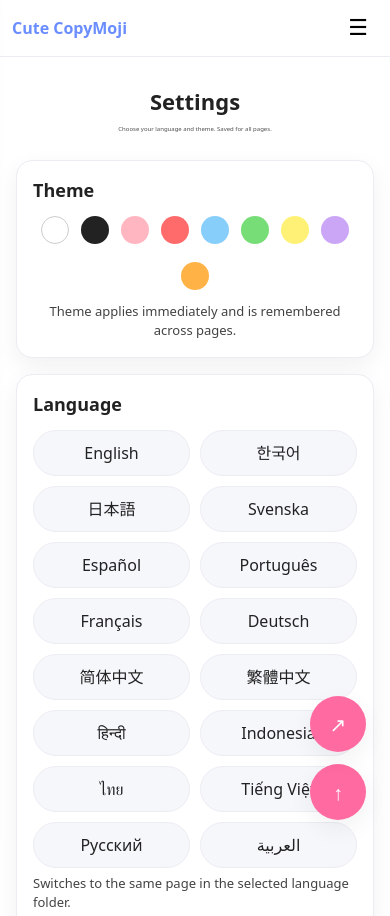
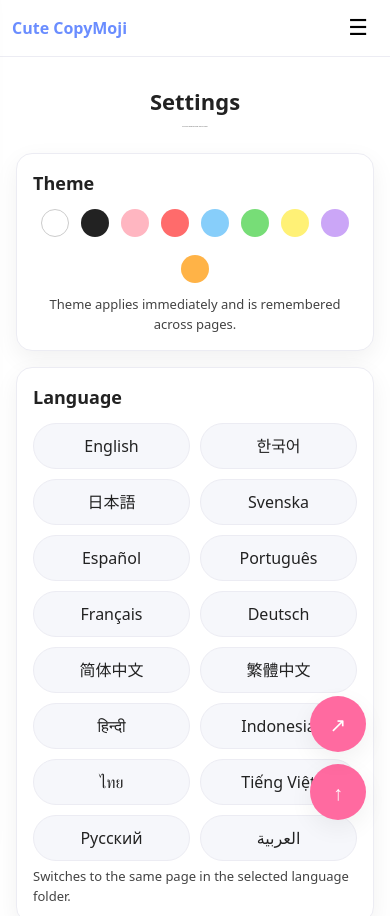
Before and after one commit to cute-bite/cute-copymoji-test, a plain HTML site: page en/settings.html in a window 390 px wide. Shown: the top 916 px of the page. Drawn offline with Linux system fonts and the light colour scheme.

Commit message:
Add files via upload

```diff
--- a/en/settings.html
+++ b/en/settings.html
@@ -101,10 +101,10 @@
 <meta name="apple-mobile-web-app-status-bar-style" content="black-translucent">
 
 <style>
-  /* Mobile only: Settings 히어로 보조문구 -10px */
+  /* Mobile only: Settings 히어로 보조문구 -15px */
   @media (max-width: 1023px){
     .settings .hero > p{
-      font-size: calc(1em - 10px);
+      font-size: calc(1em - 15px);
       line-height: 1.25; /* 선택: 줄간격 보정 */
     }
   }
```
